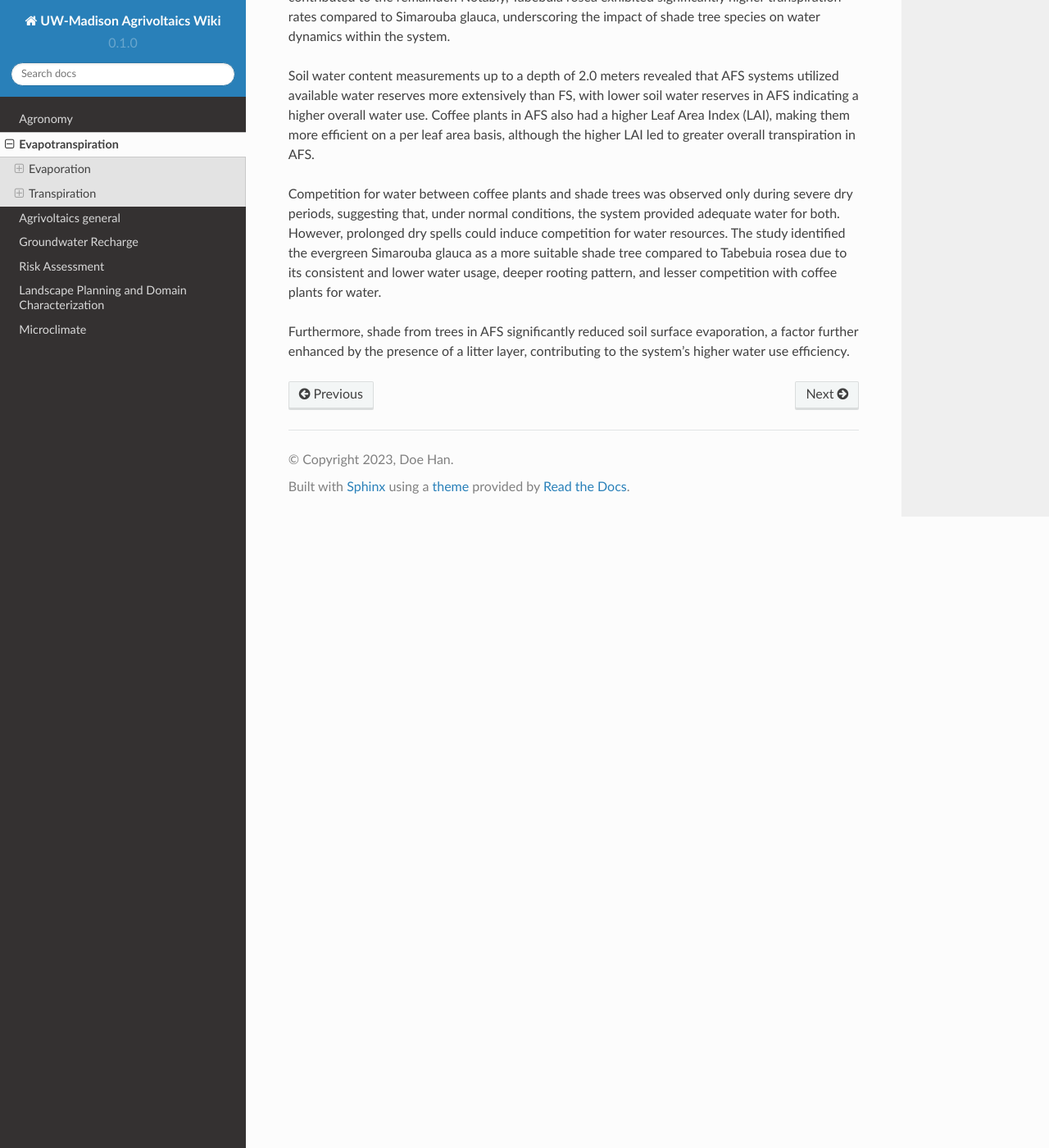
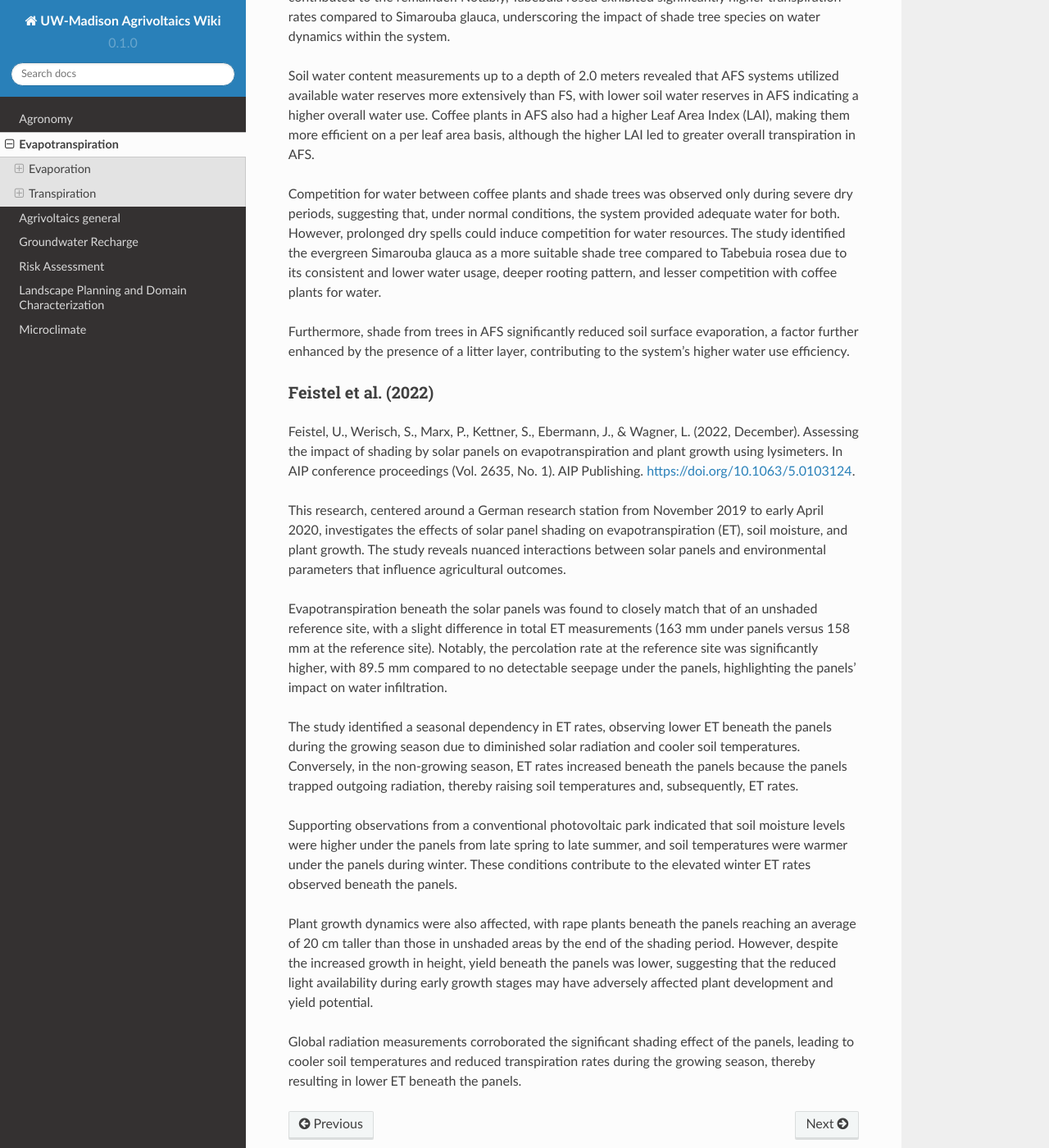
Before and after one commit to hanhydro/wiki, a Sphinx documentation site: the page built from docs/source/et.rst, in a window 1280 px wide and 1400 px high, scrolled down 1781 px. Shown: the whole window at 82% size. Built offline with Sphinx 7.4.7 and the Read the Docs theme 2.0.0, drawn with Linux system fonts in a browser that asks for light colours; pages that are not in the unit, such as notebooks, are missing from menus.

Commit message:
Update et.rst

```diff
--- a/docs/source/et.rst
+++ b/docs/source/et.rst
@@ -38,3 +38,20 @@ Soil water content measurements up to a depth of 2.0 meters revealed that AFS sy
 Competition for water between coffee plants and shade trees was observed only during severe dry periods, suggesting that, under normal conditions, the system provided adequate water for both. However, prolonged dry spells could induce competition for water resources. The study identified the evergreen Simarouba glauca as a more suitable shade tree compared to Tabebuia rosea due to its consistent and lower water usage, deeper rooting pattern, and lesser competition with coffee plants for water.
 
 Furthermore, shade from trees in AFS significantly reduced soil surface evaporation, a factor further enhanced by the presence of a litter layer, contributing to the system's higher water use efficiency.
+
+
+Feistel et al. (2022)
+++++++++++++++++++++
+Feistel, U., Werisch, S., Marx, P., Kettner, S., Ebermann, J., & Wagner, L. (2022, December). Assessing the impact of shading by solar panels on evapotranspiration and plant growth using lysimeters. In AIP conference proceedings (Vol. 2635, No. 1). AIP Publishing. https://doi.org/10.1063/5.0103124.
+
+This research, centered around a German research station from November 2019 to early April 2020, investigates the effects of solar panel shading on evapotranspiration (ET), soil moisture, and plant growth. The study reveals nuanced interactions between solar panels and environmental parameters that influence agricultural outcomes.
+
+Evapotranspiration beneath the solar panels was found to closely match that of an unshaded reference site, with a slight difference in total ET measurements (163 mm under panels versus 158 mm at the reference site). Notably, the percolation rate at the reference site was significantly higher, with 89.5 mm compared to no detectable seepage under the panels, highlighting the panels' impact on water infiltration.
+
+The study identified a seasonal dependency in ET rates, observing lower ET beneath the panels during the growing season due to diminished solar radiation and cooler soil temperatures. Conversely, in the non-growing season, ET rates increased beneath the panels because the panels trapped outgoing radiation, thereby raising soil temperatures and, subsequently, ET rates.
+
+Supporting observations from a conventional photovoltaic park indicated that soil moisture levels were higher under the panels from late spring to late summer, and soil temperatures were warmer under the panels during winter. These conditions contribute to the elevated winter ET rates observed beneath the panels.
+
+Plant growth dynamics were also affected, with rape plants beneath the panels reaching an average of 20 cm taller than those in unshaded areas by the end of the shading period. However, despite the increased growth in height, yield beneath the panels was lower, suggesting that the reduced light availability during early growth stages may have adversely affected plant development and yield potential.
+
+Global radiation measurements corroborated the significant shading effect of the panels, leading to cooler soil temperatures and reduced transpiration rates during the growing season, thereby resulting in lower ET beneath the panels.
```
